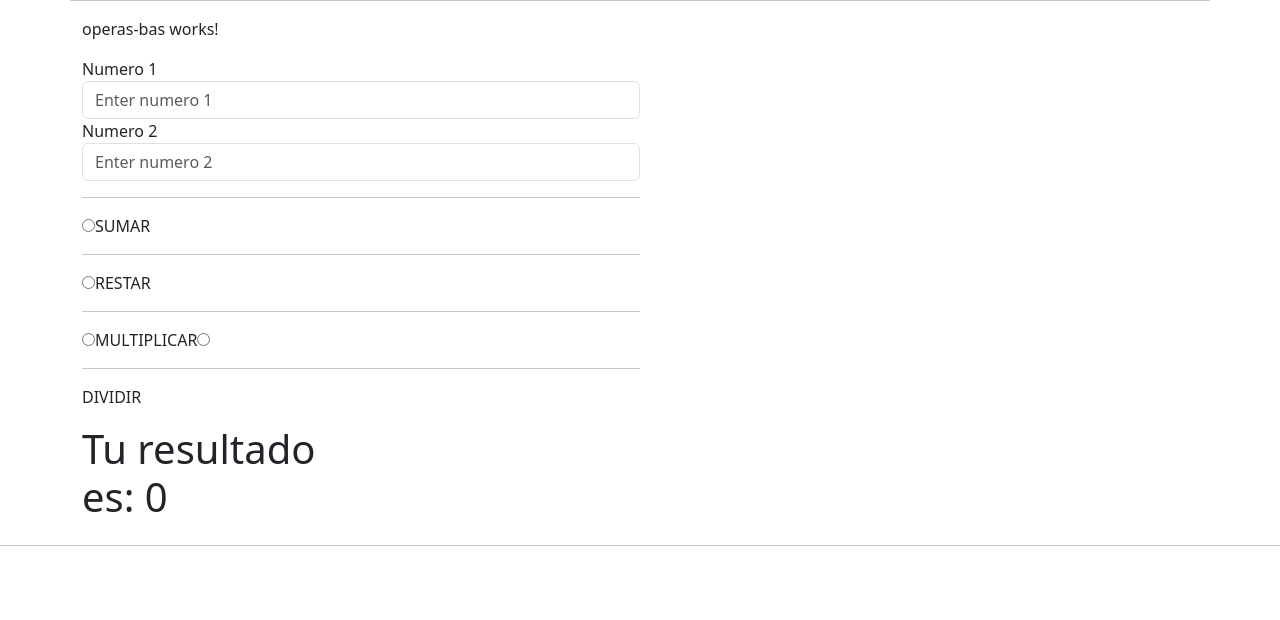
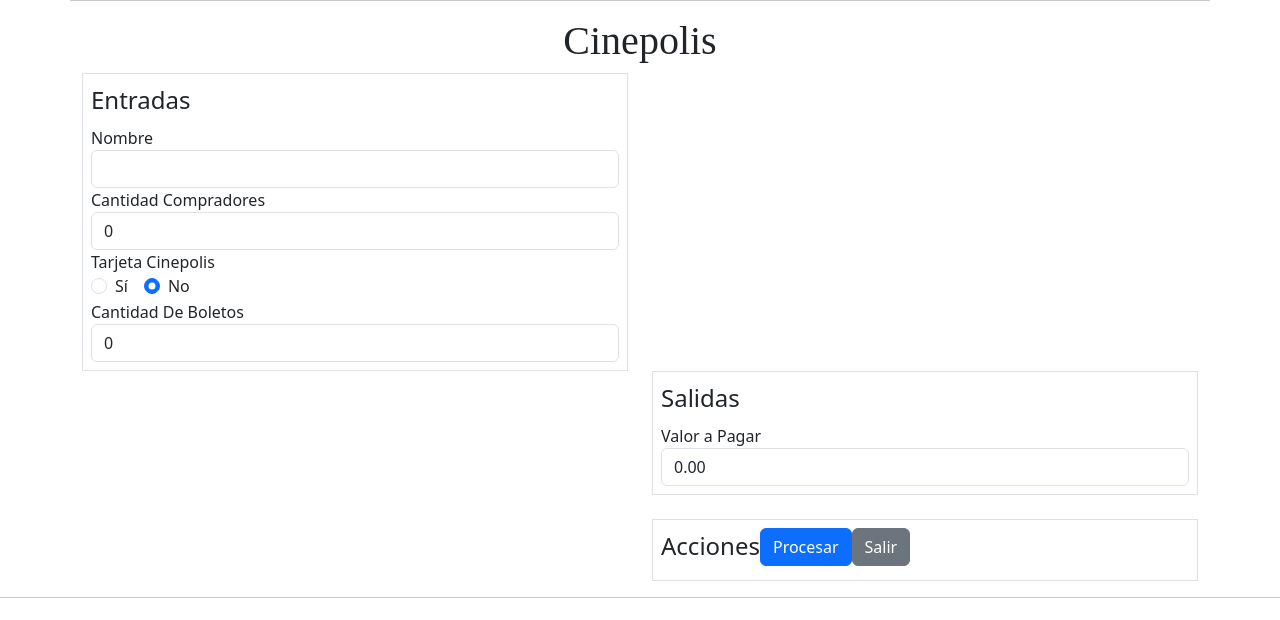
Before and after one commit to IEVN1003-22001808/baseAngular03, an Angular app: page / in a window 1280 px wide. Shown: the top 620 px of the page. Built offline with nearby package versions, Linux system fonts and the light colour scheme.

Commit message:
Cinepolis 23/09/2025

```diff
--- a/src/app/app.component.html
+++ b/src/app/app.component.html
@@ -7,9 +7,10 @@
     -->
 
     <hr>
-    <!--<app-heroes-list></app-heroes-list>-->
+    <!--<app-heroes-list></app-heroes-list>
+    <app-operas-bas/>-->
 
-    <app-operas-bas/>
+    <app-cinepolis/>
 
     <router-outlet />
 
--- a/src/app/app.module.ts
+++ b/src/app/app.module.ts
@@ -7,13 +7,15 @@
 import { FormsModule } from '@angular/forms';
 import { HeroFilterPipe } from './heroes/hero-filter.pipe';
 import { OperasBasComponent } from './formularios/operas-bas/operas-bas.component';
+import { CinepolisComponent } from './formularios/cinepolis/cinepolis.component';
 
 @NgModule({
   declarations: [
     AppComponent,
     HeroesListComponent,
     HeroFilterPipe,
-    OperasBasComponent
+    OperasBasComponent,
+    CinepolisComponent
   ],
   imports: [
     BrowserModule,
--- /dev/null
+++ b/src/app/formularios/cinepolis/cinepolis.component.html
@@ -0,0 +1,76 @@
+<!--<p>cinepolis works!</p>-->
+
+<h1 style="text-align: center; font-family: Montserrat;">
+    Cinepolis
+</h1>
+
+<div class="cinepo">
+
+  <div class="row">
+    <div class="col-6">
+      <fieldset class="border p-2">
+
+        <legend class="w-auto">Entradas</legend>
+
+        <div class="form-group">
+          <label for="nombre">Nombre</label>
+          <input type="text" class="form-control" id="nombre" [(ngModel)]="nombre" name="nombre">
+        </div>
+
+        <div class="form-group">
+          <label for="cantCom">Cantidad Compradores</label>
+          <input type="number" class="form-control" id="cantComp" [(ngModel)]="cantCom" name="cantCom">
+        </div>
+
+        <div class="form-group">
+
+          <label for="tarjetaCine">Tarjeta Cinepolis</label>
+          <br>
+
+          <div class="form-check form-check-inline">
+            <input class="form-check-input" type="radio" name="tarjetaCine" id="si" [value]="true" [(ngModel)]="tarjetaCine">
+            <label class="form-check-label" for="si">Sí</label>
+          </div>
+
+          <div class="form-check form-check-inline">
+            <input class="form-check-input" type="radio" name="tarjetaCine" id="no" [value]="false" [(ngModel)]="tarjetaCine">
+            <label class="form-check-label" for="no">No</label>
+          </div>
+
+        </div>
+
+        <div class="form-group">
+          <label for="cantBol">Cantidad De Boletos</label>
+          <input type="number" class="form-control" id="cantBol" [(ngModel)]="cantBol" name="cantBol">
+        </div>
+
+      </fieldset>
+    </div>
+  </div>
+  <!--   . . .   -->
+
+    <div class="row">
+        <div class="col-6">
+        </div>
+
+        <div class="col-6">
+
+        <fieldset class="border p-2">
+            <legend class="w-auto">Salidas</legend>
+            <div class="form-group">
+            <label for="valorPagar">Valor a Pagar</label>
+            <input type="text" class="form-control" id="valorPagar" [value]="valorPagar | number: '1.2-2'" readonly>
+        </div>
+
+        </fieldset>
+        <fieldset class="border p-2 mt-4">
+            <legend class="w-auto">Acciones</legend>
+            <button class="btn btn-primary mr-2" (click)="calcular()">Procesar</button>
+            <button class="btn btn-secondary">Salir</button>
+        </fieldset>
+
+        </div>
+    </div>
+
+
+</div>
--- /dev/null
+++ b/src/app/formularios/cinepolis/cinepolis.component.ts
@@ -0,0 +1,54 @@
+import { Component } from '@angular/core';
+
+@Component({
+  selector: 'app-cinepolis',
+  standalone: false,
+  templateUrl: './cinepolis.component.html',
+  styleUrl: './cinepolis.component.css'
+})
+export class CinepolisComponent {
+
+  nombre:string='';
+  cantCom:number=0;
+  cantBol:number=0;
+
+  tarjetaCine:boolean=false;
+  valorPagar:number=0;
+
+  validarBoletos(): boolean {
+    if (this.cantBol > this.cantCom * 7) {
+      alert('¡La cantidad de boletos no puede exceder de 7 por comprador!');
+      return false;
+    }
+    return true;
+  }
+
+  calcular(): void {
+    if (!this.validarBoletos()) {
+      return; // Si la validación falla, detiene la ejecución del método
+    }
+
+    const PRECIO_BOLETO = 12;
+    let subtotal = this.cantBol * PRECIO_BOLETO;
+    let descuentoBol = 0;
+
+
+    if (this.cantBol > 5) {
+      descuentoBol = subtotal * 0.15; // 15% de descuento
+    } else if (this.cantBol >= 3 && this.cantBol <= 5) {
+      descuentoBol = subtotal * 0.10; // 10% de descuento
+    } else if (this.cantBol <= 2){
+      descuentoBol = subtotal * 0; // 0% de descuento
+    }
+
+    let totalDescuento = subtotal - descuentoBol;
+    let descuentoCine = 0;
+
+
+    if (this.tarjetaCine) {
+      descuentoCine = totalDescuento * 0.10; // 10% de descuento adicional
+    }
+
+    this.valorPagar = totalDescuento - descuentoCine;
+  }
+}
```
Also changed, not shown: imgs/cinepolis.png (added), src/app/formularios/cinepolis/cinepolis.component.css (added), 1 other file (tests, documents, lock files or other folders).
